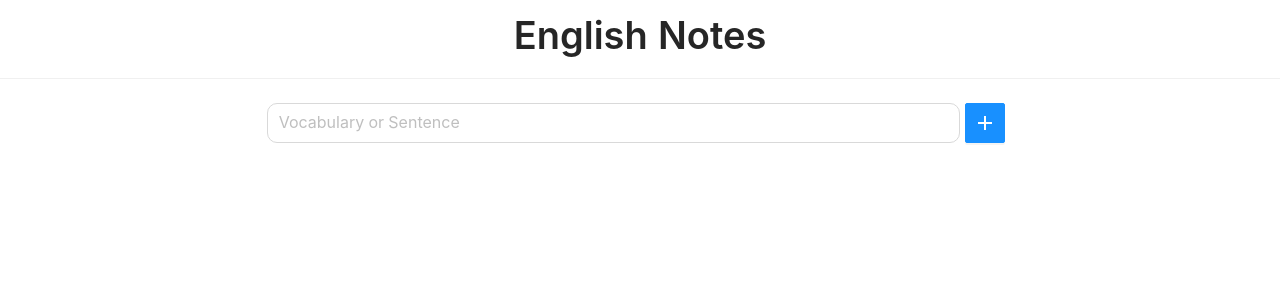
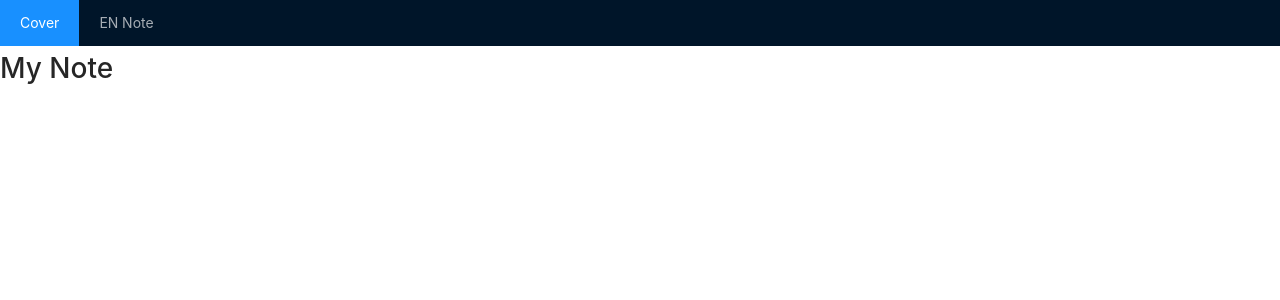
Before and after one commit to yujie1219/MyNote, a React (Create React App) app in the folder src/front/: page /cover in a window 1280 px wide. Shown: the top 300 px of the page. Built offline with nearby package versions, Linux system fonts and the light colour scheme.

Commit message:
add easy router && remove test data

```diff
--- a/src/front/package.json
+++ b/src/front/package.json
@@ -14,6 +14,7 @@
     "antd": "^4.16.5",
     "react": "^17.0.2",
     "react-dom": "^17.0.2",
+    "react-router-dom": "^5.2.0",
     "react-scripts": "4.0.3",
     "typescript": "^4.3.4",
     "web-vitals": "^1.1.2"
@@ -41,5 +42,8 @@
       "last 1 firefox version",
       "last 1 safari version"
     ]
+  },
+  "devDependencies": {
+    "@types/react-router-dom": "^5.1.8"
   }
 }
--- a/src/front/src/index.tsx
+++ b/src/front/src/index.tsx
@@ -1,11 +1,11 @@
 import React from 'react';
 import ReactDOM from 'react-dom';
-import LearnEN from './learnEN/learnEN';
 import "antd/dist/antd.css";
+import Router from './router';
 
 ReactDOM.render(
   <React.StrictMode>
-    <LearnEN />
+    <Router />
   </React.StrictMode>,
   document.getElementById('root')
 );
--- a/src/front/src/learnEN/showExample.tsx
+++ b/src/front/src/learnEN/showExample.tsx
@@ -160,7 +160,7 @@ export default class ShowExample extends React.Component<IProp, IState> {
                         editingDst: false
                     });
 
-                    if (!this.state.editingSrc || this.state.tempNew.src.length != 0) {
+                    if (!this.state.editingSrc || this.state.tempNew.src.length !== 0) {
                         // tell the parent to end the add progress
                         this.props.dstEditable(this.props.transIndex, type,
                             this.props.exIndex, this.props.addNew, this.state.newExample).onEnd();
--- a/src/front/src/learnEN/vocabularyDetail.tsx
+++ b/src/front/src/learnEN/vocabularyDetail.tsx
@@ -31,24 +31,7 @@ export default class VocabularyDetail extends Component<IProp, IState> {
     constructor(props: IProp) {
         super(props);
         this.state = {
-            vocabularyTypes: [new VocabularyType(
-                '测试',
-                'adv',
-                [new Example(
-                    "This is a test",
-                    "这是一个测试"
-                )])
-                , new VocabularyType(
-                    '测试2',
-                    'adv',
-                    [new Example(
-                        "This is another test",
-                        "这是另一个测试"
-                    ), new Example(
-                        "This is another test",
-                        "这是另一个测试"
-                    )]
-                )],
+            vocabularyTypes: [],
             tempVocabularyTypes: [],
             editVocabularyTypes: [],
             disableAddExamples: [],
--- /dev/null
+++ b/src/front/src/model/routerConfig.tsx
@@ -0,0 +1,7 @@
+export default interface RouterConfig {
+    key: string;
+    title: string;
+    path: string;
+    exact: boolean;
+    main: () => JSX.Element;
+}
--- /dev/null
+++ b/src/front/src/router.tsx
@@ -0,0 +1,70 @@
+import { Menu } from "antd";
+import React from "react";
+import { BrowserRouter, Link, Redirect, Route, Switch } from "react-router-dom";
+import LearnEN from "./learnEN/learnEN";
+import RouterConfig from "./model/routerConfig";
+
+interface IState {
+    currentkey: string;
+}
+
+const routes: RouterConfig[] = [
+    {
+        key: "cover",
+        title: "Cover",
+        path: "/cover",
+        exact: false,
+        main: () => <h1>My Note</h1>
+    }, {
+        key: "learnEN",
+        title: "EN Note",
+        path: "/learnEN",
+        exact: false,
+        main: () => <LearnEN />
+    }, {
+        key: "default",
+        title: "default",
+        path: "/",
+        exact: true,
+        main: () => <Redirect to="/cover" />
+    }
+];
+
+export default class Router extends React.Component<any, IState> {
+    state = {
+        currentkey: 'cover'
+    };
+
+    handleClick = (menuInfo: any) => {
+        this.setState({
+            currentkey: menuInfo.key
+        });
+    }
+
+    render() {
+        return (
+            <BrowserRouter>
+                <Menu onClick={this.handleClick} selectedKeys={[this.state.currentkey]} mode='horizontal' theme='dark'>
+                    {
+                        routes.map(item => {
+                            return item.key !== 'default' && <Menu.Item key={item.key}>
+                                <Link to={item.path}>{item.title}</Link>
+                            </Menu.Item>
+                        })
+                    }
+                </Menu>
+
+                <Switch>
+                    {
+                        routes.map(item => {
+                            return <Route path={item.path}
+                                key={item.key}
+                                exact={item.exact}
+                                children={<item.main />} />
+                        })
+                    }
+                </Switch>
+            </BrowserRouter>
+        );
+    }
+}
```
Also changed, not shown: 2 other files (tests, documents, lock files or other folders).
